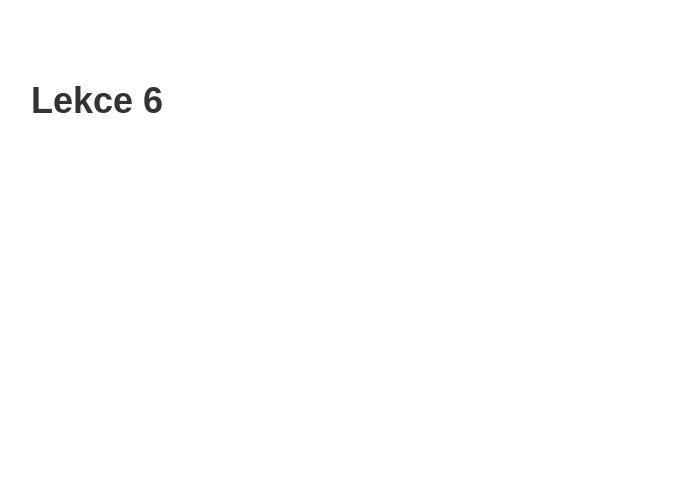
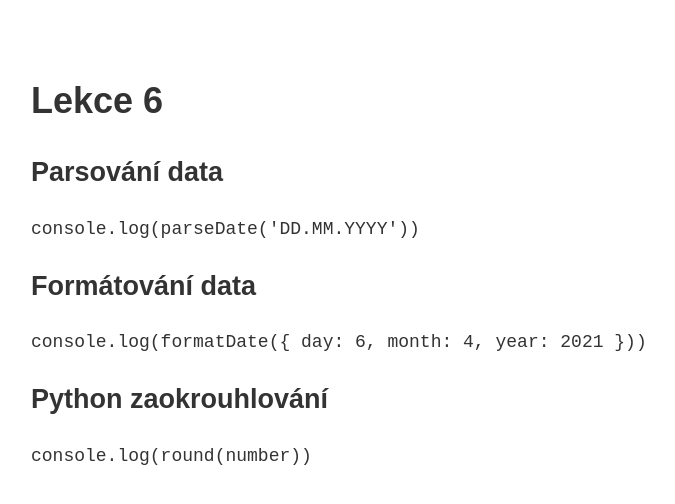
Before and after one commit to wendykr/czechitas-lesson06-du, a plain HTML site: page index.html in a window 1280 px wide. Shown: the whole page, without its empty margins (19-694 px from the left). Drawn offline with nearby package versions, Linux system fonts and the light colour scheme.

Commit message:
Format index.html

```diff
--- a/index.html
+++ b/index.html
@@ -10,10 +10,21 @@
 <body>
 	<h1>Lekce 6</h1>
 
+	<h2>Parsování data</h2>
+	<div>
+		<p><code>console.log(parseDate('DD.MM.YYYY'))</code></p>
+	</div>
 
+	<h2>Formátování data</h2>
+	<div>
+		<p><code>console.log(formatDate({ day: 6, month: 4, year: 2021 }))</code></p>
+	</div>
 
-    <script src="https://unpkg.com/validator@latest/validator.min.js"></script>
-    <script src="https://unpkg.com/dayjs@latest/dayjs.min.js"></script>
+	<h2>Python zaokrouhlování</h2>
+	<div>
+		<p><code>console.log(round(number))</code></p>
+	</div>
+
 	<script src="main.js"></script>
 </body>
 </html>
```
